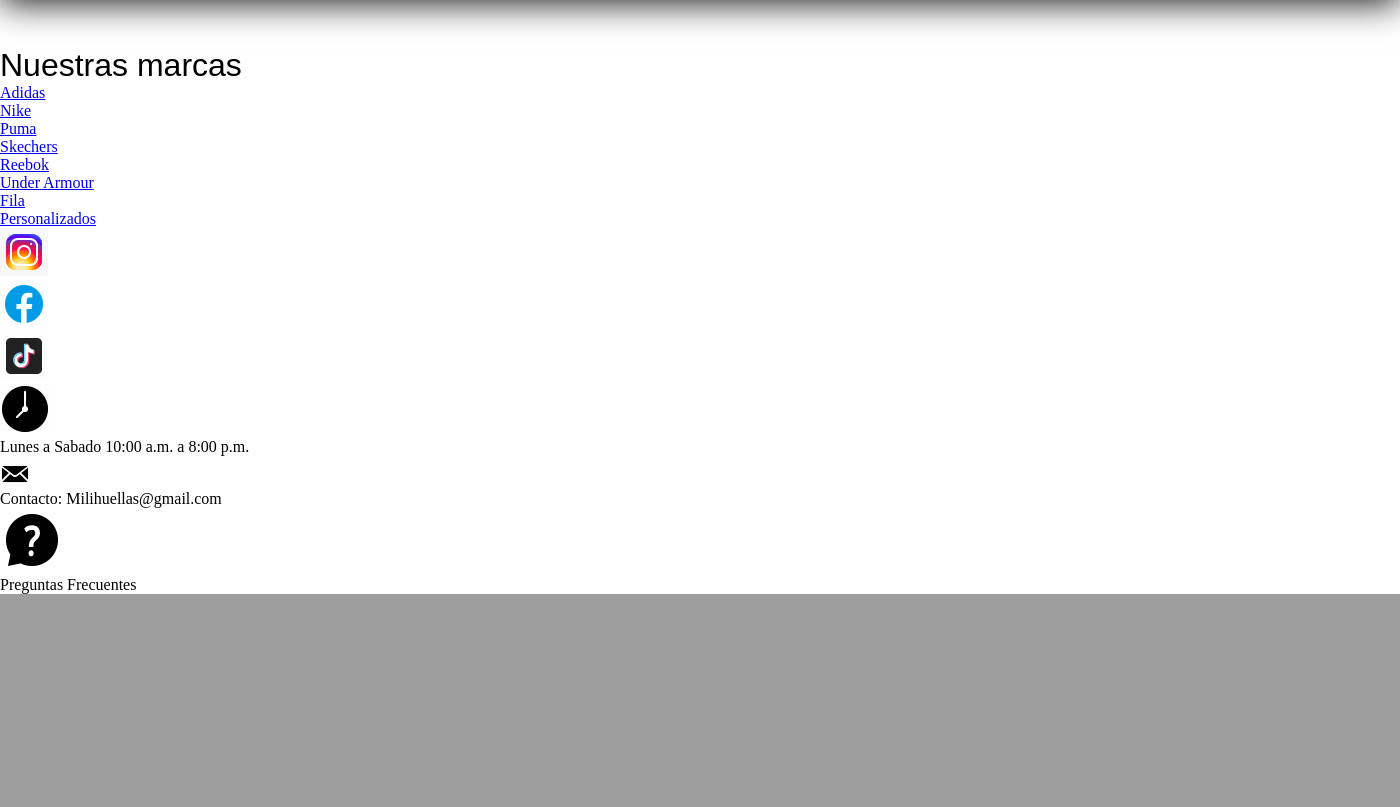
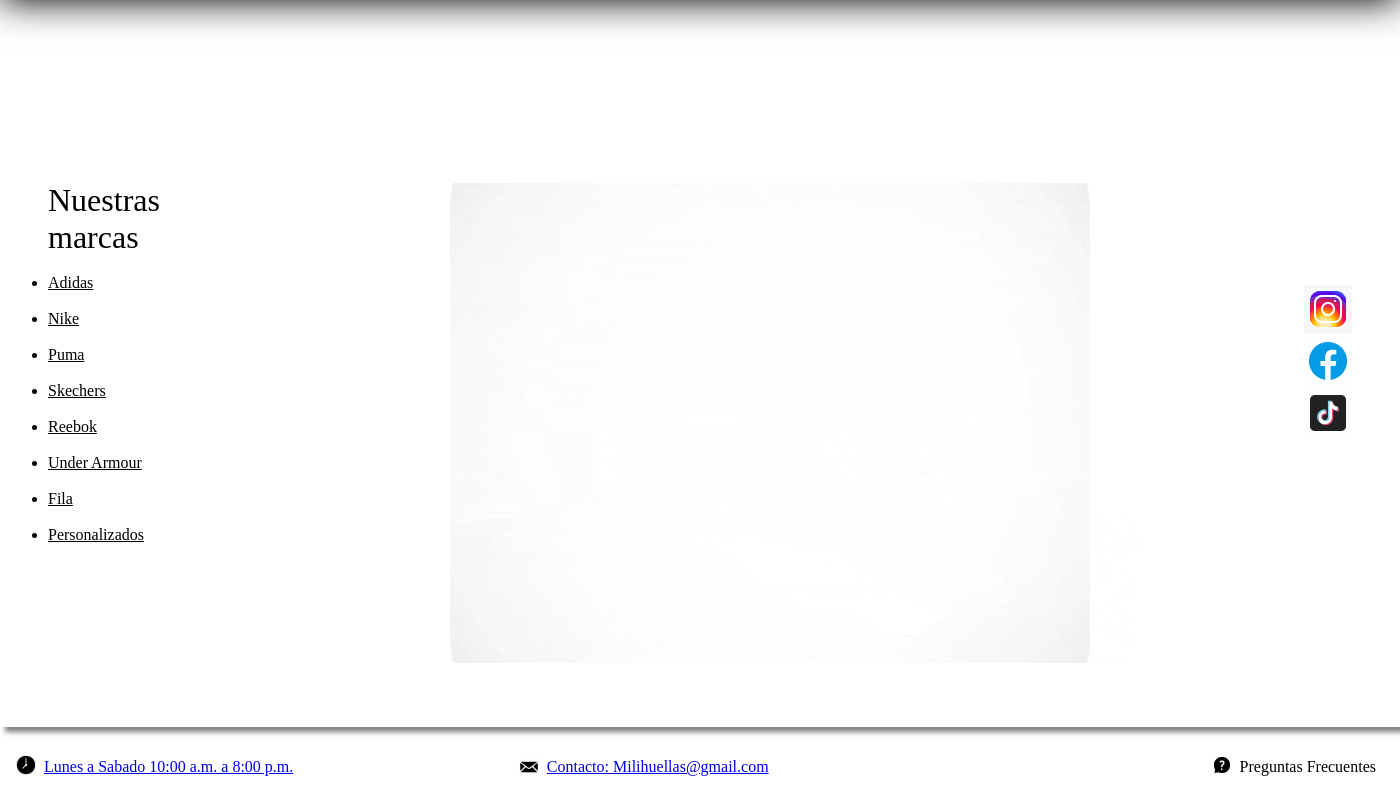
Before and after one commit to natigh/Mili-huellas, a PHP site: page / in a window 1400 px wide. Shown: the part 705-1512 px from the top of the page. Before the commit the page ends 1299 px from the top, so only its background shows below. Run offline with PHP 8.4, Linux system fonts and the light colour scheme; some web fonts are replaced.

Commit message:
index ok

```diff
--- a/LandingPage/Style/index.css
+++ b/LandingPage/Style/index.css
@@ -5,7 +5,6 @@
     }
 
     header {
-
         display: flex;
         justify-content: space-between;
         align-items: center;
@@ -20,8 +19,8 @@
 
         nav {
             position: relative;
-            padding-left: 900px;
-            padding-bottom: 350px;
+            padding-left: 80rem;
+            padding-bottom: 30rem;
             margin: 1rem;
 
                 #wsp {
@@ -30,7 +29,7 @@
 
                 #nosotros {
                     background-color: black;
-                    font-family:Arial, Helvetica, sans-serif;
+                    font-family: Ink Free;
                     color: rgb(255, 255, 255);
                 }
                 #nosotros:hover {
@@ -40,18 +39,99 @@
 
         #compra {
                 position: fixed;
-                box-shadow: 5px 5px 5px rgba(0, 0, 0, 0.5);
+                box-shadow: 5px 5px 5px rgba(0, 0, 0, 0.8);
             }
 
+    }
+
+    section {
+        display: flex; /* Activa Flexbox */
+        justify-content: space-between; /* Separa los elementos hacia los bordes */
+        align-items: center; /* Alinea verticalmente los elementos */
+        padding: 0;
+        width: 100%; /* Asegura que ocupe todo el ancho */
+        box-sizing: border-box; /* Incluye padding en el ancho total */
+        box-shadow: 5px 5px 5px rgba(0, 0, 0, 0.5);
+
+        div {
+            margin: 0;
+            padding: 3rem;
+            margin: auto;
         }
 
-    section {
-        padding-top: 3em;
-
         h3 {
-            font-family:Arial, Helvetica, sans-serif;
+            font-family: Ink Free;
             font-size: 2em; /* Adjust as needed */
             font-weight: 300;
+            position: center;
+        }
+
+        li {
+            color:rgb(0, 0, 0);
+
+            :hover {
+                color: rgb(12, 236, 56);
+            }
+        }
+
+        a {
+            color: rgb(0, 0, 0);
+            font-family: Ink Free;
+            position: center;
+
+            :hover {
+                color: rgb(12, 236, 56);
+            }
         }
     }
+
+    .image-container {
+        flex-basis: 75%;
+        padding: 1em;
+        margin-top: 7.5em;
+
+        .slider-container {
+           display: flex;
+           width: 40em;
+           height: 30em;
+           overflow-x: scroll;
+
+
+           scroll-snap-type: x mandatory;
+
+           img {
+              flex: 0 0 100%;
+              width: 100%;
+
+              object-fit: cover;
+
+
+              scroll-snap-align: center;
+           }
+        }
+     }
+
+    footer {
+        display: flex;
+        justify-content: space-between;
+        align-items: center;
+        padding: 0 1em;
+        width: 100%;
+        box-sizing: border-box; /* Incluye padding en el ancho total */
+        box-shadow: 5px 5px 5px rgba(0, 0, 0, 0.5);
+        height: 10vh;
+
+        .inner-footer {
+            display: flex;
+            justify-content: space-between;
+            align-items: center;
+            padding: 0;
+
+            div {
+                margin-right: 0.5em;
+            }
+        }
+    }
+
+
 }
--- a/LandingPage/index.php
+++ b/LandingPage/index.php
@@ -30,44 +30,71 @@
             </nav>
         </div>
     </header>
-    <section class="marcas">
-        <h3>Nuestras marcas</h3>
-        <ul>
-            <a href="marcas/Adidas.php">Adidas</a><br>
-            <a href="marcas/Nike.php">Nike</a><br>
-            <a href="marcas/Puma.php">Puma</a><br>
-            <a href="marcas/Skechers.php">Skechers</a><br>
-            <a href="marcas/Reebok.php">Reebok</a><br>
-            <a href="marcas/UnderArmour.php">Under Armour</a><br>
-            <a href="marcas/Fila.php">Fila</a><br>
-            <a href="marcas/Personalizados.php">Personalizados</a>
-        </ul>
-    </section>
-    <div class="redes">
-        <a href="https://instagram.com" target="_blank"><img src="img/redes/icons8-instagram.gif" alt="instagram"/></a><br>
-        <a href="https://facebook.com" target="_blank"><img src="img/redes/icons8-facebook.gif" alt="facebook"/></a><br>
-        <a href="https://tiktok.com" target="_blank"><img src="img/redes/icons8-tik-tok.gif" alt="Tiktok"/></a><br>
-    </div>
-
-    <footer>
+    <section>
         <div>
-            <img src="img/redes/icons8-reloj.gif" alt="Horario"/><br>
-            <p>
-             Lunes a Sabado 10:00 a.m. a 8:00 p.m. <br>
+            <h3>Nuestras marcas</h3><br>
+            <ul>
+                <li><a href="marcas/Adidas.php">Adidas</a></li><br>
+                <li><a href="marcas/Nike.php">Nike</a></li><br>
+                <li><a href="marcas/Puma.php">Puma</a></li><br>
+                <li><a href="marcas/Skechers.php">Skechers</a></li><br>
+                <li><a href="marcas/Reebok.php">Reebok</a></li><br>
+                <li><a href="marcas/UnderArmour.php">Under Armour</a></li><br>
+                <li><a href="marcas/Fila.php">Fila</a></li><br>
+                <li><a href="marcas/Personalizados.php">Personalizados</a></li>
+            </ul>
+        </div>
+        <div class="image-container">
+            <div class="slider-container">
+                <img
+                  class="slider-item"
+                  src="img/carousel/Fashion Shopping GIF by Itaú Uruguay.gif"
+                />
+                <img
+                  class="slider-item"
+                  src="img/carousel/desc.gif"
+                />
+                <img
+                  class="slider-item"
+                  src="img/carousel/Car Brand GIF by LEAL - El Proveedor Del Restaurante.gif"
+                />
+                <img
+                  class="slider-item"
+                  src="img/carousel/download (1).gif"
+                />
+                <img
+                  class="slider-item"
+                  src="img/carousel/shoes.gif"
+                />
+            </div>
         </div>
         <div>
-            <a href="email.php"><img src="img/redes/icons8-mensaje.gif" alt="e-mail"/></a><br>
-            <p>
-                Contacto: Milihuellas@gmail.com
-            </p>
+            <a href="https://instagram.com" target="_blank"><img src="img/redes/icons8-instagram.gif" alt="instagram" /><br>
+            <a href="https://facebook.com" target="_blank"><img src="img/redes/icons8-facebook.gif" alt="facebook" /><br>
+            <a href="https://tiktok.com" target="_blank"><img src="img/redes/icons8-tik-tok.gif" alt="Tiktok" /><br>
         </div>
-        <div>
-            <a href="preguntas.php"><img src="img/redes/icons8-pregunta.gif" alt="preguntas frecuentes"/></a><br>
-            <p>
-                Preguntas Frecuentes
-            </p>
+    </section>
+    <footer>
+        <div class="inner-footer">
+            <div>
+                <img src="img/redes/icons8-reloj.gif" alt="Horario" width="20" height="20"/>
+            </div>
+            <div>Lunes a Sabado 10:00 a.m. a 8:00 p.m.</div>
         </div>
-
+        <div class="inner-footer">
+            <div>
+                <a href="email.php"><img src="img/redes/icons8-mensaje.gif" alt="e-mail" width="20" height="20" />
+            </div>
+            <div>Contacto: Milihuellas@gmail.com</div>
+        </div>
+        <div class="inner-footer">
+            <div>
+                <a href="preguntas.php">
+                    <img src="img/redes/icons8-pregunta.gif" alt="preguntas frecuentes" width="20" height="20"/>
+                </a>
+            </div>
+            <div>Preguntas Frecuentes</div>
+        </div>
     </footer>
 
 </body>
```
Also changed, not shown: LandingPage/img/carousel/Car Brand GIF by LEAL - El Proveedor Del Restaurante.gif (added), LandingPage/img/carousel/Fashion Shopping GIF by Itaú Uruguay.gif (added), LandingPage/img/carousel/desc.gif (added), LandingPage/img/carousel/download (1).gif (added), LandingPage/img/carousel/shoes.gif (added).
